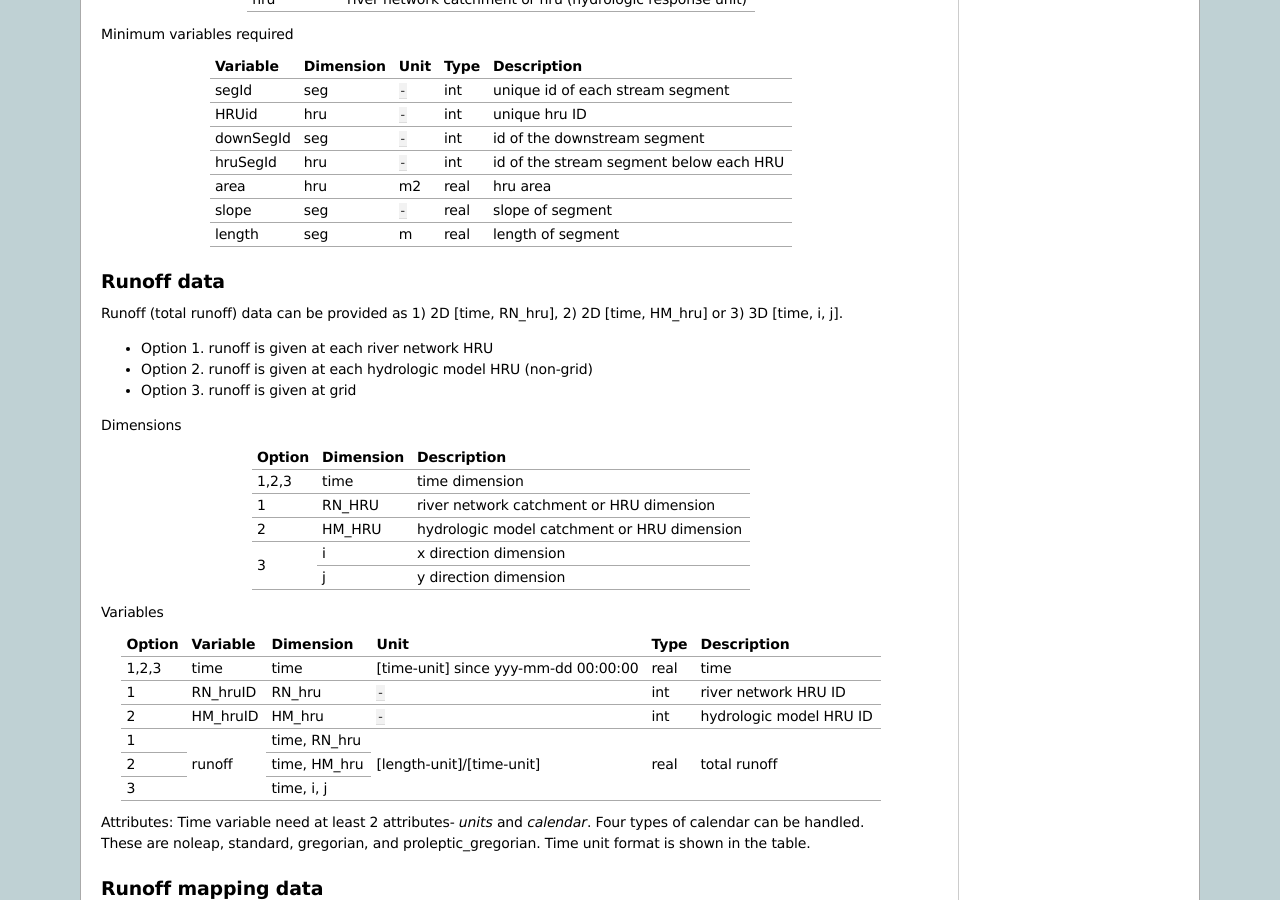
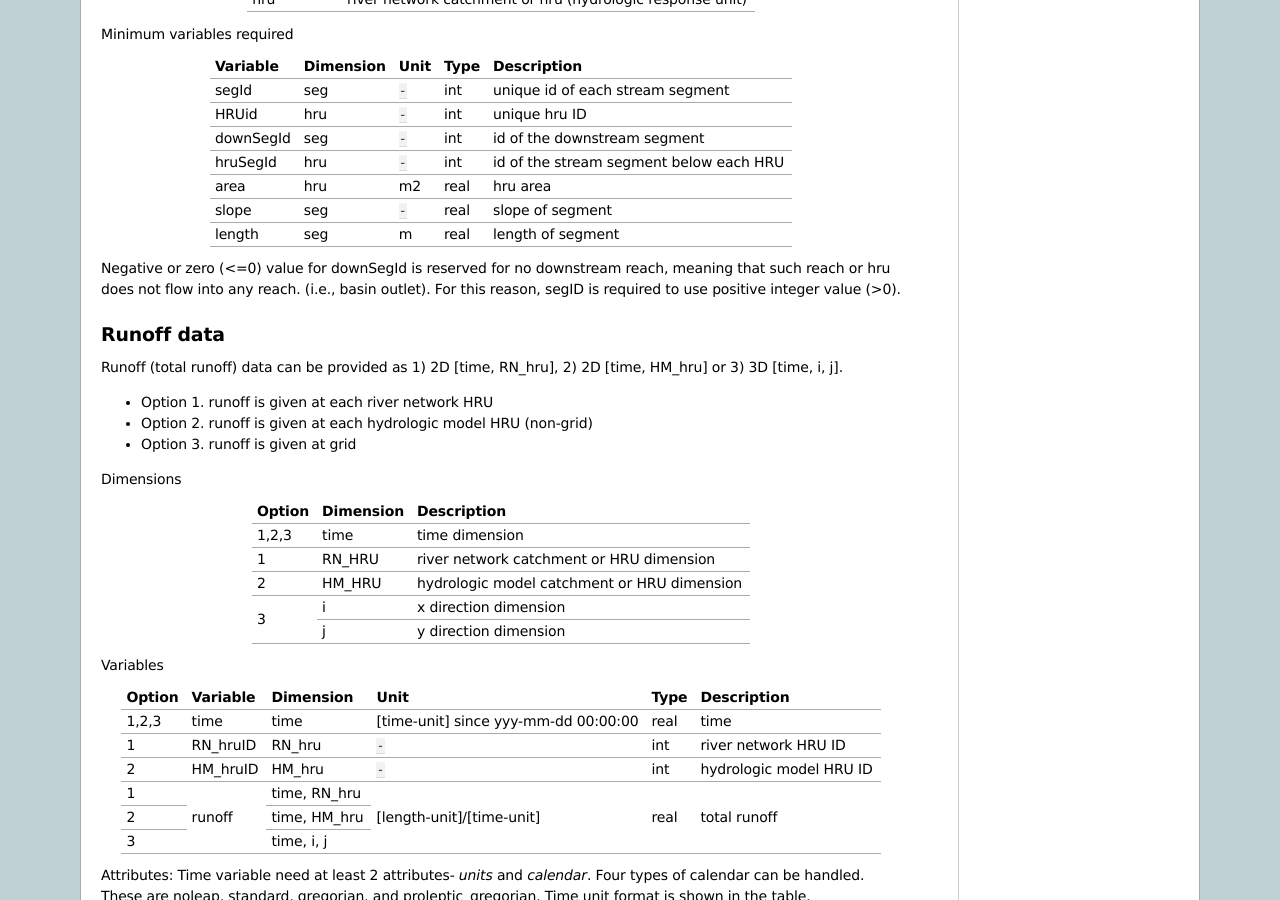
Before and after one commit to ESCOMP/mizuRoute, a Sphinx documentation site: the page built from docs/source/Input_data.rst, in a window 1280 px wide and 900 px high, scrolled down 545 px. Built offline with Sphinx 7.4.7, drawn with Linux system fonts in a browser that asks for light colours.

Commit message:
readthedoc edit

```diff
--- a/docs/source/Input_data.rst
+++ b/docs/source/Input_data.rst
@@ -49,6 +49,9 @@ Minimum variables required
 +------------+------------+-----------+-------+-----------------------------------------+
 | length     | seg        | m         | real  | length of segment                       |
 +------------+------------+-----------+-------+-----------------------------------------+
+
+Negative or zero (<=0) value for downSegId is reserved for no downstream reach, meaning that such reach or hru does not flow into any reach.
+(i.e., basin outlet). For this reason, segID is required to use positive integer value (>0).
 
 Runoff data
 -----------
```
